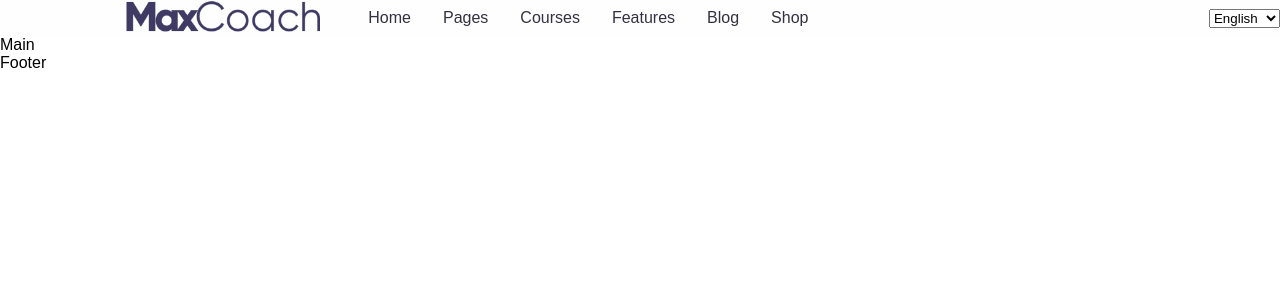
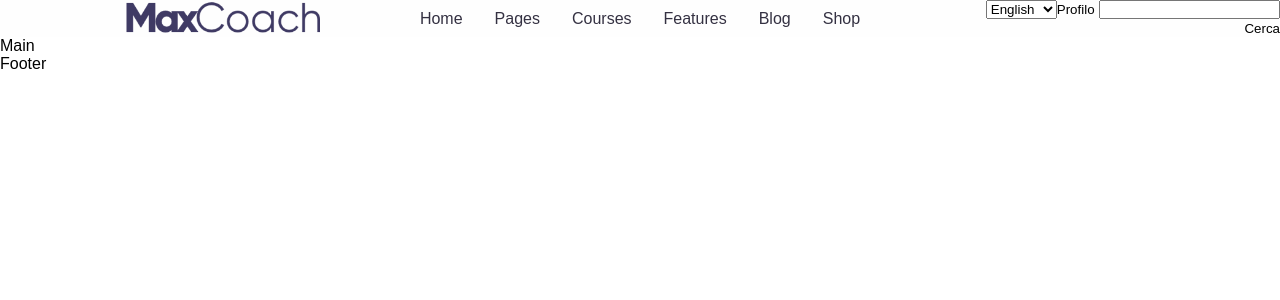
Before and after one commit to Barbarubia/proj-html-vuejs, a Vue app: page / in a window 1280 px wide. Shown: the top 300 px of the page. Built offline with nearby package versions, Linux system fonts and the light colour scheme.

Commit message:
Inseriti elementi parte dx dell'header

```diff
--- a/src/components/HeaderMaxCoach.vue
+++ b/src/components/HeaderMaxCoach.vue
@@ -8,13 +8,22 @@
     <nav class="header-middle">
       <ul>
         <li v-for="element in arrLinks" :key="element.name"><a href="element.url">{{element.name}}</a></li>
+        <!-- TODO: aggiungere freccetta verso il basso con ::after da font-awesome -->
       </ul>
     </nav>
-    <!-- Selezione lingua, profilo utente e search a destra -->
-    <div class="header-right"></div>
-    <select name="select-language" id="select-language">
-      <option v-for="language in arrLanguages" :key="language.value" value="language.value" :selected="language.value === 'en' ? true : false">{{ language.name }}</option>
-    </select>
+    <!-- Header parte destra -->
+    <div class="header-right">
+      <!-- Scelta lingua -->
+      <!-- TODO: aggiungere funzione che mostra la bandiera in base alla lingua selezionata -->
+      <select name="select-language" id="select-language">
+        <option v-for="language in arrLanguages" :key="language.value" value="language.value" :selected="language.value === 'en' ? true : false">{{ language.name }}</option>
+      </select>
+      <!-- Bottone profilo utente -->
+      <button class="btn-user">Profilo</button>  <!-- TODO: integrare font-awesome per l'icona -->
+      <!-- Barra di ricerca -->
+      <input type="text" name="search" id="search">
+      <button class="btn-search">Cerca</button> <!-- TODO: integrare font-awesome per l'icona -->
+    </div>
   </header>
 </template>
 
@@ -105,6 +114,13 @@ header {
   // Stile per la parte destra dell'header
   .header-right {
     flex-basis: 25%;
+    text-align: right;
+    .btn-user,
+    .btn-search {
+      background-color: transparent;
+      border: none;
+      cursor: pointer;
+    }
   }
 }
 </style>
```
